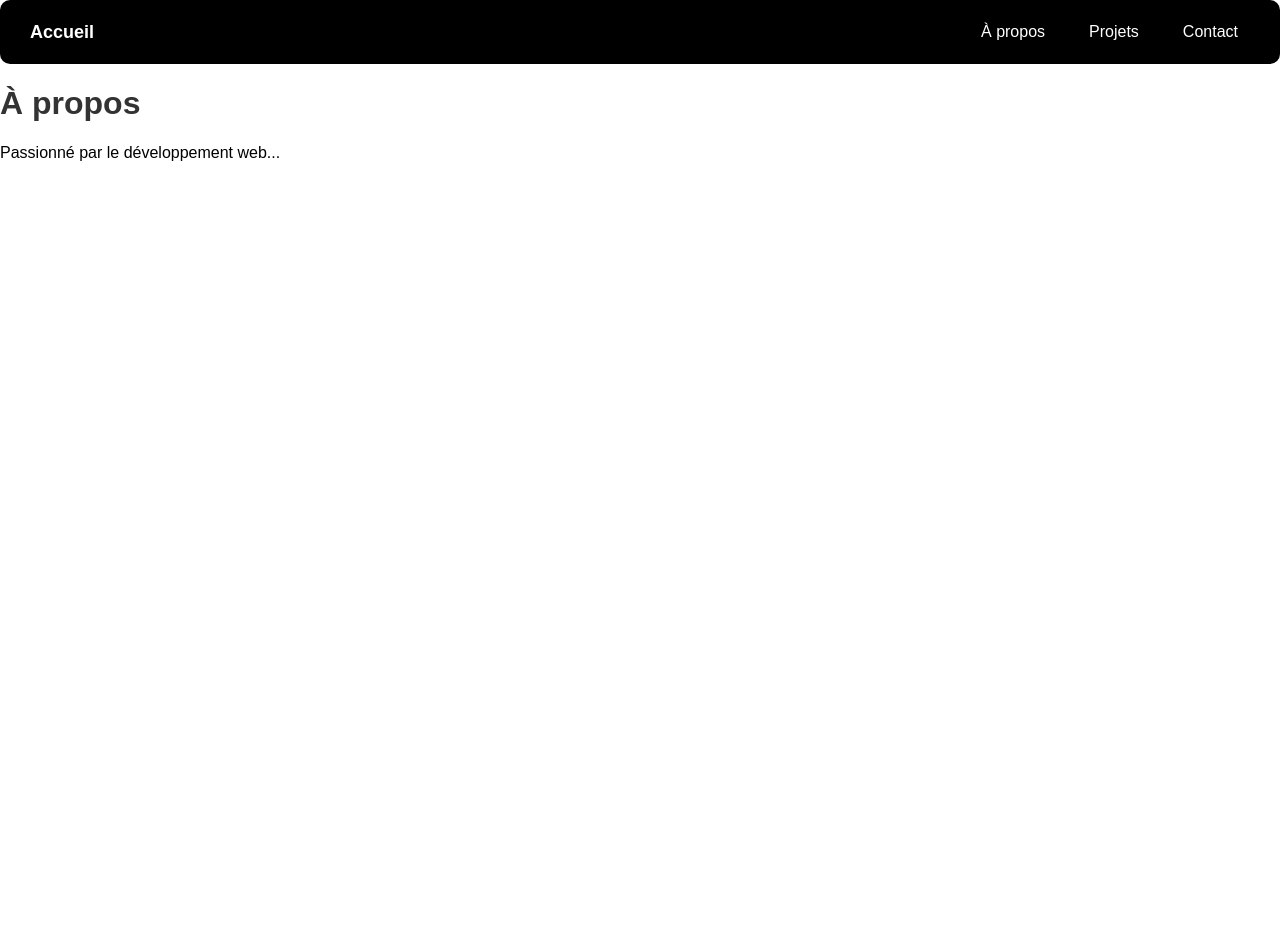
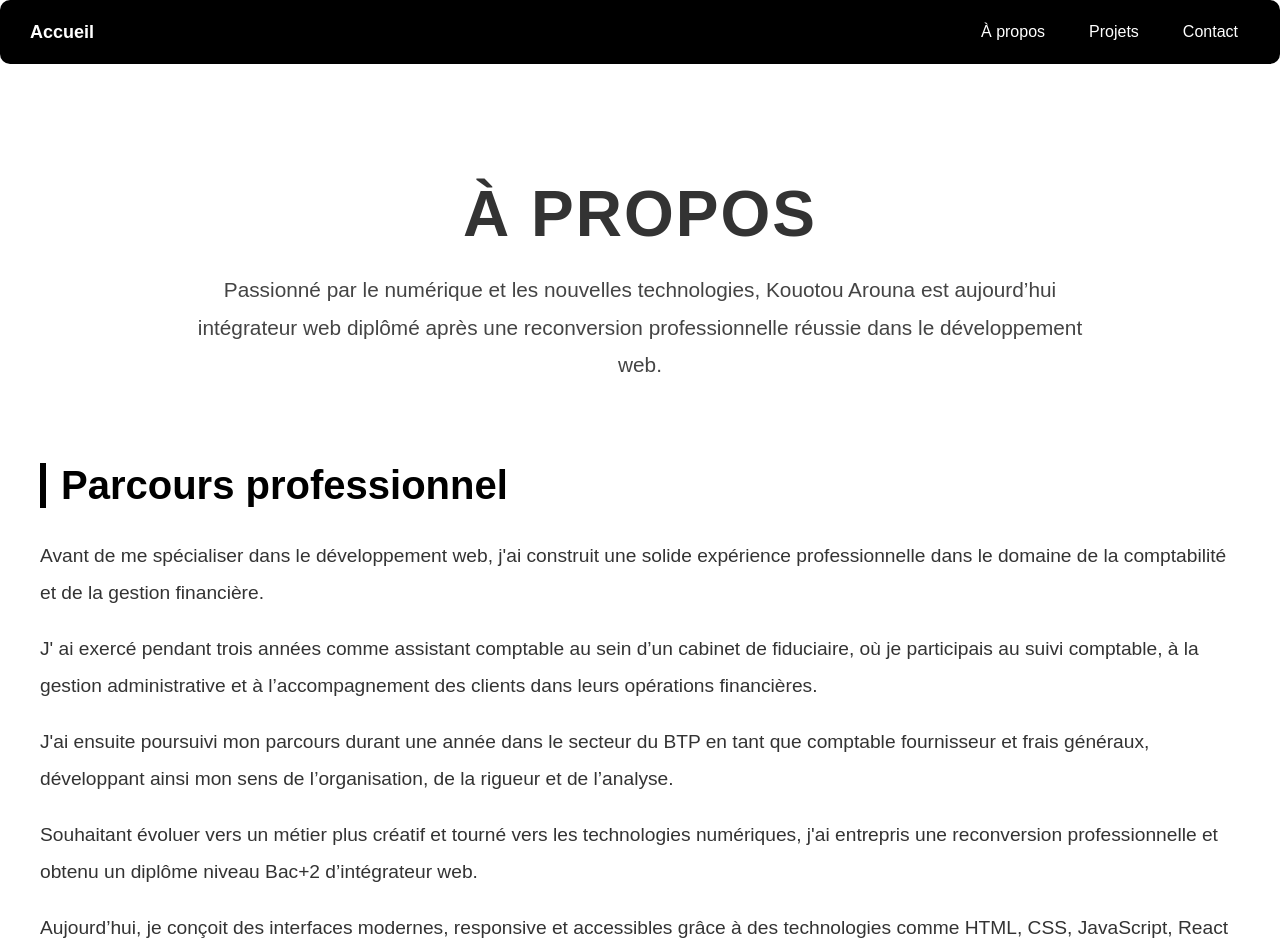
Before and after one commit to karouna87/Cr-ez-et-publiez-votre-portfolio-de-d-veloppeur, a React (Create React App) app in the folder portfolio/: page /about in a window 1280 px wide. Shown: the top 952 px of the page. Before the commit the page ends 800 px from the top, so only its background shows below. Built offline with nearby package versions, Linux system fonts and the light colour scheme.

Commit message:
Quatrième commit: Création de la page à-propos avec une section parcours et une section compétences

```diff
--- /dev/null
+++ b/portfolio/src/pages/About.css
@@ -0,0 +1,144 @@
+.about {
+  background-color: white;
+  color: black;
+  min-height: 100vh;
+  padding: 60px 40px;
+  font-family: Arial, sans-serif;
+}
+
+.about-hero {
+  text-align: center;
+  margin-bottom: 80px;
+  animation: fadeIn 1s ease;
+}
+
+.about-hero h1 {
+  font-size: 4rem;
+  margin-bottom: 20px;
+  text-transform: uppercase;
+  letter-spacing: 2px;
+  transition: all 0.3s ease;
+  cursor: pointer;
+}
+
+.about-hero h1:hover {
+  transform: scale(1.05);
+  color: #444;
+  letter-spacing: 4px;
+}
+
+.about-hero p {
+  max-width: 900px;
+  margin: auto;
+  font-size: 1.3rem;
+  line-height: 1.8;
+  color: #444;
+}
+
+/* sections */
+
+.about-section {
+  margin-bottom: 80px;
+  animation: slideUp 1s ease;
+}
+
+.about-section h2 {
+  font-size: 2.5rem;
+  margin-bottom: 30px;
+  border-left: 6px solid black;
+  padding-left: 15px;
+  transition: all 0.3s ease;
+  cursor: pointer;
+}
+
+.about-section h2:hover {
+  transform: translateX(10px);
+  color: #555;
+  border-left: 6px solid #555;
+}
+
+.about-section p {
+  font-size: 1.2rem;
+  line-height: 1.9;
+  margin-bottom: 20px;
+  color: #333;
+}
+
+.skills {
+  display: grid;
+  grid-template-columns: repeat(auto-fit, minmax(250px, 1fr));
+  gap: 25px;
+}
+
+.skill-card {
+  background-color: black;
+  color: white;
+  padding: 25px;
+  border-radius: 15px;
+  transition: transform 0.3s ease;
+}
+
+.skill-card:hover {
+  transform: translateY(-10px);
+}
+
+.skill-card h3 {
+  margin-bottom: 15px;
+  font-size: 1.5rem;
+}
+
+.skill-card p {
+  color: #ddd;
+  font-size: 1rem;
+}
+
+/* animations */
+
+@keyframes fadeIn {
+  from {
+    opacity: 0;
+  }
+
+  to {
+    opacity: 1;
+  }
+}
+
+@keyframes slideUp {
+  from {
+    opacity: 0;
+    transform: translateY(40px);
+  }
+
+  to {
+    opacity: 1;
+    transform: translateY(0);
+  }
+}
+
+
+
+/* Media quéries */
+
+@media (max-width: 768px) {
+
+  .about {
+    padding: 40px 20px;
+  }
+
+  .about-hero h1 {
+    font-size: 2.5rem;
+  }
+
+  .about-hero p {
+    font-size: 1rem;
+  }
+
+  .about-section h2 {
+    font-size: 2rem;
+  }
+
+  .about-section p {
+    font-size: 1rem;
+  }
+}
--- a/portfolio/src/pages/About.jsx
+++ b/portfolio/src/pages/About.jsx
@@ -1,9 +1,126 @@
+import "./About.css";
+
 function About() {
   return (
-    <div>
-      <h1>À propos</h1>
-      <p>Passionné par le développement web...</p>
-    </div>
+    <main className="about">
+
+      <section className="about-hero">
+        <h1>À propos</h1>
+
+        <p>
+          Passionné par le numérique et les nouvelles technologies,
+          Kouotou Arouna est aujourd’hui intégrateur web diplômé après une
+          reconversion professionnelle réussie dans le développement web.
+        </p>
+      </section>
+
+      <section className="about-section">
+        <h2>Parcours professionnel</h2>
+
+        <p>
+          Avant de me spécialiser dans le développement web,
+          j'ai construit une solide expérience professionnelle dans le domaine
+          de la comptabilité et de la gestion financière.
+        </p>
+
+        <p>
+          J' ai exercé pendant trois années comme assistant comptable
+          au sein d’un cabinet de fiduciaire, où je participais au suivi
+          comptable, à la gestion administrative et à l’accompagnement
+          des clients dans leurs opérations financières.
+        </p>
+
+        <p>
+          J'ai ensuite poursuivi mon parcours durant une année dans le secteur
+          du BTP en tant que comptable fournisseur et frais généraux,
+          développant ainsi mon sens de l’organisation, de la rigueur
+          et de l’analyse.
+        </p>
+
+        <p>
+          Souhaitant évoluer vers un métier plus créatif et tourné vers
+          les technologies numériques, j'ai entrepris une reconversion
+          professionnelle et obtenu un diplôme niveau Bac+2 d’intégrateur web.
+        </p>
+
+        <p>
+          Aujourd’hui, je conçoit des interfaces modernes, responsive
+          et accessibles grâce à des technologies comme HTML, CSS,
+          JavaScript, React et Redux toolkit.
+        </p>
+      </section>
+
+      <section className="about-section">
+        <h2>Compétences</h2>
+
+        <div className="skills">
+
+          <div className="skill-card">
+            <h3>HTML5</h3>
+            <p>
+              Création de structures web sémantiques et optimisées SEO.
+            </p>
+          </div>
+
+          <div className="skill-card">
+            <h3>CSS3</h3>
+            <p>
+              Mise en page responsive, animations et design moderne.
+            </p>
+          </div>
+
+          <div className="skill-card">
+            <h3>JavaScript</h3>
+            <p>
+              Dynamisation des interfaces et interactions utilisateur.
+            </p>
+          </div>
+
+          <div className="skill-card">
+            <h3>React</h3>
+            <p>
+              Développement d’applications web modernes basées sur des composants.
+            </p>
+          </div>
+
+          <div className="skill-card">
+            <h3>Responsive Design</h3>
+            <p>
+              Adaptation des interfaces pour mobile, tablette et desktop.
+            </p>
+          </div>
+
+          <div className="skill-card">
+            <h3>SEO</h3>
+            <p>
+              Optimisation du référencement naturel et des performances web.
+            </p>
+          </div>
+
+          <div className="skill-card">
+            <h3>Redux Toolkit</h3>
+
+            <p>
+              Gestion avancée de l’état global dans les applications React
+              grâce à Redux Toolkit pour une architecture performante
+              et maintenable.
+            </p>
+          </div>
+
+          <div className="skill-card">
+            <h3>Gestion de projet</h3>
+
+            <p>
+              Réalisation de documents de spécifications techniques,
+              configuration d’outils de veille technologique et suivi
+              de projet avec des tableaux Kanban.
+            </p>
+          </div>
+
+        </div>
+      </section>
+
+    </main>
   );
 }
 
--- a/portfolio/src/pages/Contact.jsx
+++ b/portfolio/src/pages/Contact.jsx
@@ -2,7 +2,6 @@ function Contact() {
   return (
     <div>
       <h1>Contact</h1>
-      <p>Tu peux me contacter à : email@email.com</p>
     </div>
   );
 }
--- a/portfolio/src/pages/Home.css
+++ b/portfolio/src/pages/Home.css
@@ -36,6 +36,7 @@
 .hero-text h1 {
   font-size: 4rem;
   margin-bottom: 10px;
+  color: white;
 }
 
 /* métier */
--- a/portfolio/src/pages/Home.jsx
+++ b/portfolio/src/pages/Home.jsx
@@ -14,7 +14,7 @@ function Home() {
           <p>
             Je suis intégrateur web passionné, spécialisé dans la création
             d’interfaces modernes, performantes et accessibles. Après ma formation,
-            je conçois des sites web responsive en HTML, CSS et React.
+            je conçois des sites web responsive en HTML, CSS, React et autres...
           </p>
 
           <a href="/projects" className="btn">Voir mes projets</a>
--- a/portfolio/src/pages/Projects.jsx
+++ b/portfolio/src/pages/Projects.jsx
@@ -0,0 +1,9 @@
+function Projets() {
+  return (
+    <div>
+      <h1>Projets</h1>
+    </div>
+  );
+}
+
+export default Projets;
```
